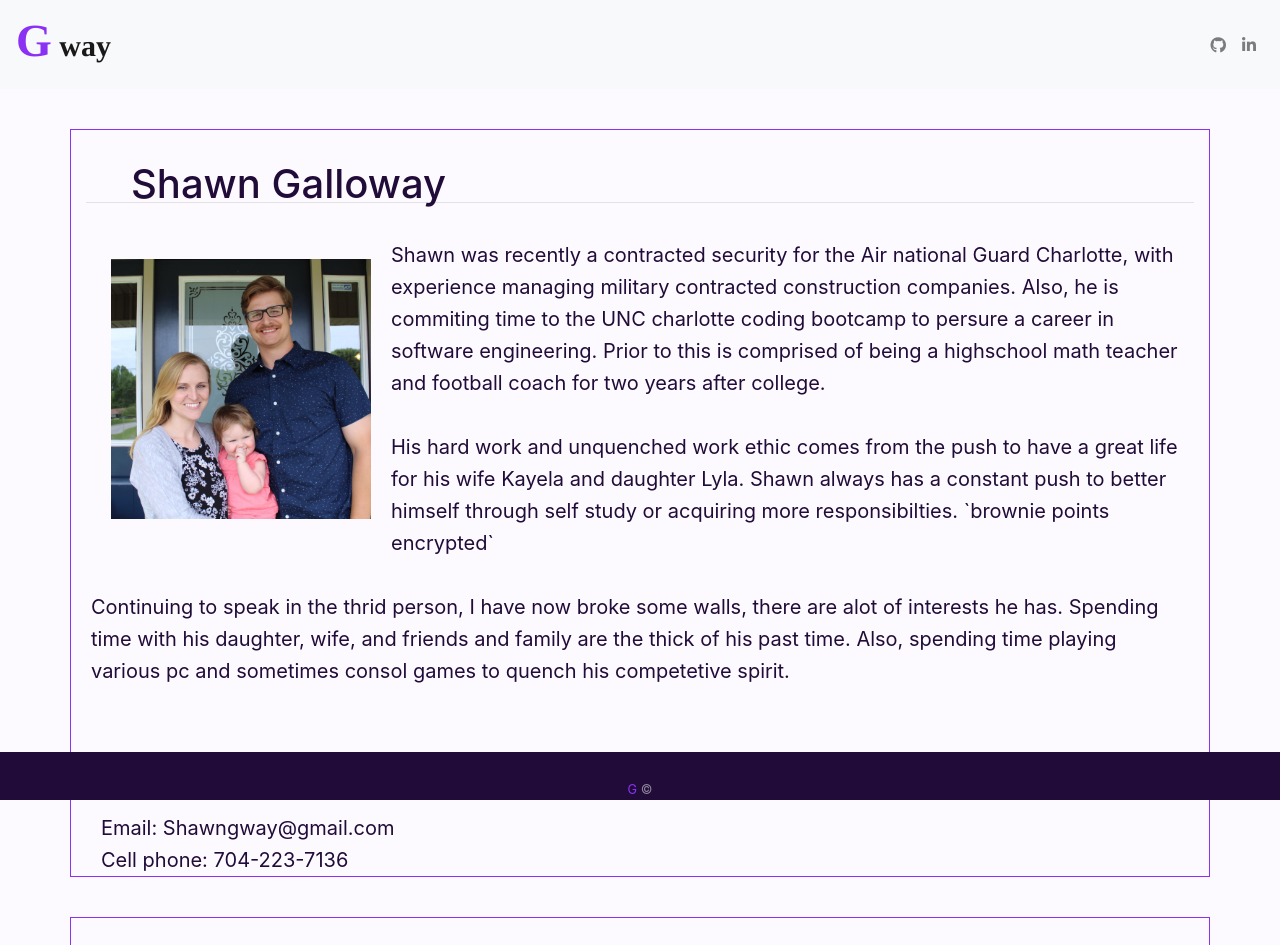
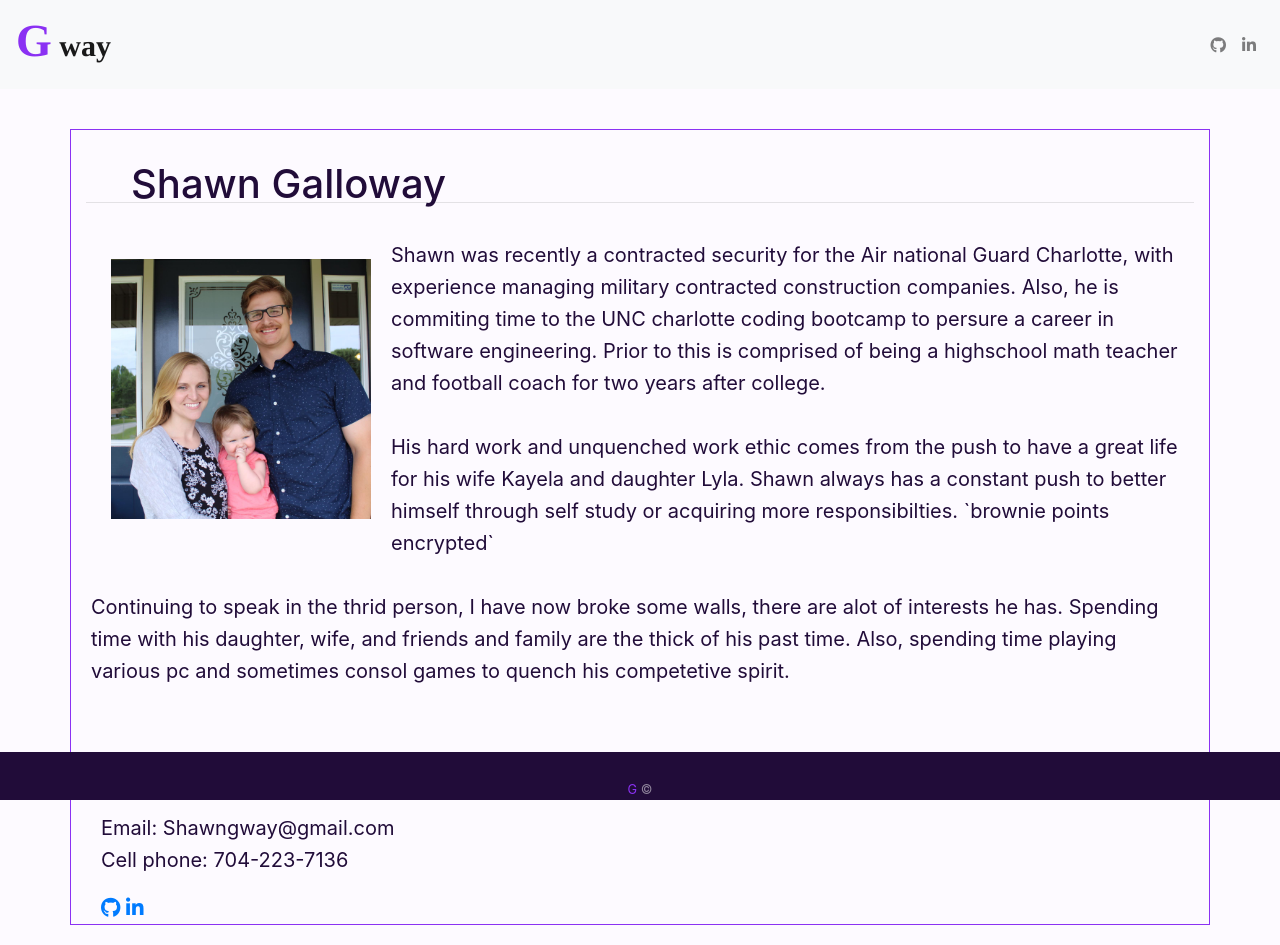
Before and after one commit to shawngway/Bootstrap-Portfolio, a plain HTML site: page index.html in a window 1280 px wide. Shown: the top 945 px of the page. Drawn offline with nearby package versions, Linux system fonts and the light colour scheme.

Commit message:
contacts

```diff
--- a/index.html
+++ b/index.html
@@ -87,7 +87,12 @@
         <div class="row">
             <div class="col-12">
                 <div class="col-3"></div>
-                <div class="col-6 center contact"> Email: Shawngway@gmail.com<br>Cell phone: 704-223-7136</div>
+                <div class="col-6 center contact"> <p>Email: Shawngway@gmail.com<br>Cell phone: 704-223-7136</p>
+                    <a href="https://github.com/shawngway" target="_blank"><i
+                        class="fab fa-github"></i></a>
+                <a href="https://www.linkedin.com/in/shawn-galloway-b7a1b8189/"
+                    target="_blank"><i class="fab fa-linkedin-in"></i></a>
+                </div>
                 <div class="col-3"></div>
             </div>
         </div>
```
